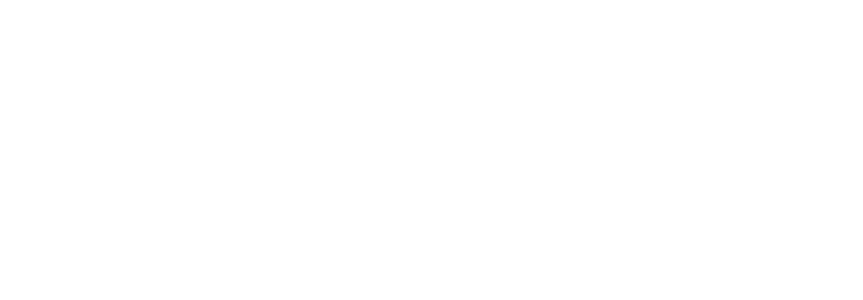
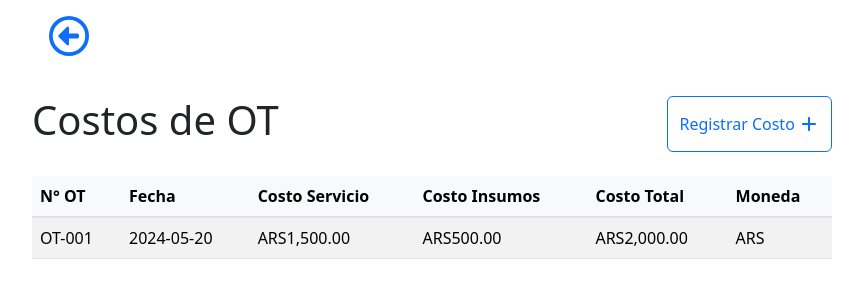
Before and after one commit to gastoncorrea/gestion_campo, an Angular app: page /otcost in a window 1280 px wide. Before the commit this address led to /. Shown: the top 300 px of the page, without its empty margins (208-1071 px from the left). Built offline with nearby package versions, Linux system fonts and the light colour scheme.

Commit message:
cost-ot component created

```diff
--- a/src/app/app.routes.ts
+++ b/src/app/app.routes.ts
@@ -2,6 +2,7 @@
 import { OrdenTrabajoList } from './components/orden-trabajo-list/orden-trabajo-list';
 import { Home } from './pages/home/home';
 import { RemitoListComponent } from './components/remito-list-component/remito-list-component';
+import { OtCostList } from './components/ot-cost-list/ot-cost-list';
 
 export const routes: Routes = [
     {
@@ -15,5 +16,9 @@
     {
         path:'remitos',
         component: RemitoListComponent
+    },
+    {
+        path:'otcost',
+        component: OtCostList
     }
 ];
--- /dev/null
+++ b/src/app/components/ot-cost-list/ot-cost-list.html
@@ -0,0 +1,38 @@
+<div class="width-max">
+    <div>
+        <a routerLink="/">
+            <fa-icon [icon]="faCircleLeft" class="size-icon btn btn-outline-primary border-0" />
+        </a>
+    </div>
+    <div class="d-flex justify-content-between my-4">
+        <h1>Costos de OT</h1>
+        <button class="btn btn-outline-primary py-0 m-0">
+            Registrar Costo
+            <fa-icon [icon]="faPlus" />
+        </button>
+    </div>
+    <table class="table table-striped">
+        <thead>
+            <tr>
+                <th>N° OT</th>
+                <th>Fecha</th>
+                <th>Costo Servicio</th>
+                <th>Costo Insumos</th>
+                <th>Costo Total</th>
+                <th>Moneda</th>
+            </tr>
+        </thead>
+        <tbody>
+            @for (cost of costs(); track cost.id) {
+            <tr class="fila-principal">
+                <td>{{cost.ot_id}}</td>
+                <td>{{cost.fecha}}</td>
+                <td>{{cost.costo_servicio | currency:cost.moneda}}</td>
+                <td>{{cost.costo_insumos | currency:cost.moneda}}</td>
+                <td>{{cost.costo_total | currency:cost.moneda}}</td>
+                <td>{{cost.moneda}}</td>
+            </tr>
+            }
+        </tbody>
+    </table>
+</div>
--- /dev/null
+++ b/src/app/components/ot-cost-list/ot-cost-list.scss
@@ -0,0 +1,42 @@
+.size-icon {
+  font-size: 40px;
+}
+.width-max {
+  max-width: 800px;
+  margin: auto;
+}
+
+table {
+  width: 100%;
+  border-collapse: separate;
+  border-spacing: 0;
+}
+
+thead {
+  position: sticky;
+  top: 0;
+  z-index: 10;
+  background-color: white;
+}
+
+thead th {
+  background-color: #f8f9fa;
+  border-bottom: 2px solid #dee2e6;
+}
+
+.fila-principal {
+  cursor: pointer;
+}
+.fila-principal:hover {
+  background-color: aqua;
+}
+
+.ocultar-en-mobile {
+  display: table-cell;
+}
+
+@media (max-width: 768px) {
+  .ocultar-en-mobile {
+    display: none;
+  }
+}
--- /dev/null
+++ b/src/app/components/ot-cost-list/ot-cost-list.ts
@@ -0,0 +1,35 @@
+import { Component, signal } from '@angular/core';
+import { CommonModule } from '@angular/common';
+import { FontAwesomeModule } from '@fortawesome/angular-fontawesome';
+import { faPlus } from '@fortawesome/free-solid-svg-icons';
+import { faCircleLeft } from '@fortawesome/free-regular-svg-icons';
+import { RouterLink } from '@angular/router';
+
+@Component({
+  selector: 'app-ot-cost-list',
+  standalone: true,
+  imports: [CommonModule, FontAwesomeModule, RouterLink],
+  templateUrl: './ot-cost-list.html',
+  styleUrl: './ot-cost-list.scss',
+})
+export class OtCostList {
+  faPlus = faPlus;
+  faCircleLeft = faCircleLeft;
+
+  costs = signal<any[]>([]);
+
+  ngOnInit(): void {
+    // Para demostración, podrías inicializar con datos vacíos o de ejemplo
+    this.costs.set([
+      {
+        id: 1,
+        ot_id: 'OT-001',
+        fecha: '2024-05-20',
+        costo_servicio: 1500,
+        costo_insumos: 500,
+        costo_total: 2000,
+        moneda: 'ARS',
+      },
+    ]);
+  }
+}
--- a/src/app/pages/home/home.html
+++ b/src/app/pages/home/home.html
@@ -12,7 +12,7 @@
         </a>
     </div>
     <div class="col-sm-12 col-md-4 border border-5 border-top-0 rounded-bottom m-2 d-flex flex-column justify-content-center">
-        <a routerLink="/remitos">
+        <a routerLink="/otcost">
             <span>Costos</span>
             <fa-icon [icon]="faDollarSign"/>
         </a>
```
Also changed, not shown: 1 other file (tests, documents, lock files or other folders).
